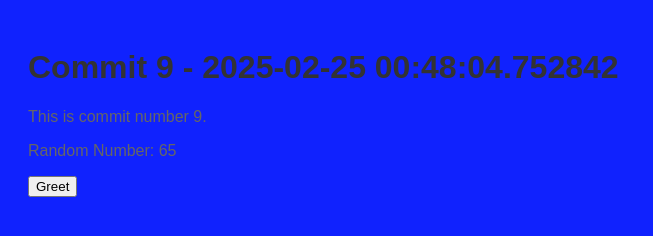
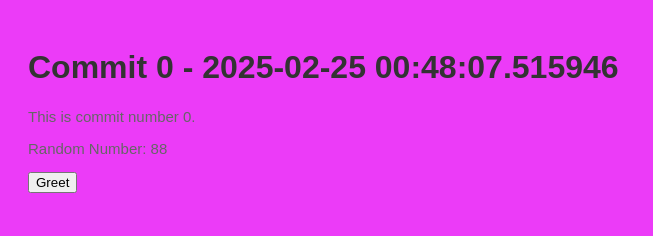
Before and after one commit to stiffs95/myrep-repo-20250225004800, a plain HTML site: page index.html in a window 1280 px wide. Shown: the whole page, without its empty margins (0-653 px from the left). Drawn offline with Linux system fonts and the light colour scheme.

Commit message:
📝 Commit 0 with HTML, CSS, and JS

```diff
--- a/index.html
+++ b/index.html
@@ -2,13 +2,13 @@
     <!DOCTYPE html>
     <html>
     <head>
-        <title>Commit 9 - 2025-02-25 00:48:04.752842</title>
+        <title>Commit 0 - 2025-02-25 00:48:07.515946</title>
         <link rel="stylesheet" href="style.css">
     </head>
     <body>
-        <h1>Commit 9 - 2025-02-25 00:48:04.752842</h1>
-        <p>This is commit number 9.</p>
-        <p>Random Number: 65</p>
+        <h1>Commit 0 - 2025-02-25 00:48:07.515946</h1>
+        <p>This is commit number 0.</p>
+        <p>Random Number: 88</p>
         <button onclick="greet()">Greet</button>
         <script src="script.js"></script>
     </body>
--- a/script.js
+++ b/script.js
@@ -2,4 +2,4 @@
     function greet() {
         alert('Hello from commit ' + commitNumber + '!');
     }
-    var commitNumber = 9;
+    var commitNumber = 0;
--- a/style.css
+++ b/style.css
@@ -1,7 +1,7 @@
 
     body {
         font-family: Arial, sans-serif;
-        background-color: #1022fe;
+        background-color: #ec3bf8;
         padding: 20px;
     }
     h1 {
@@ -9,5 +9,5 @@
     }
     p {
         color: #666;
-        font-size: 16px;
+        font-size: 15px;
     }
```
